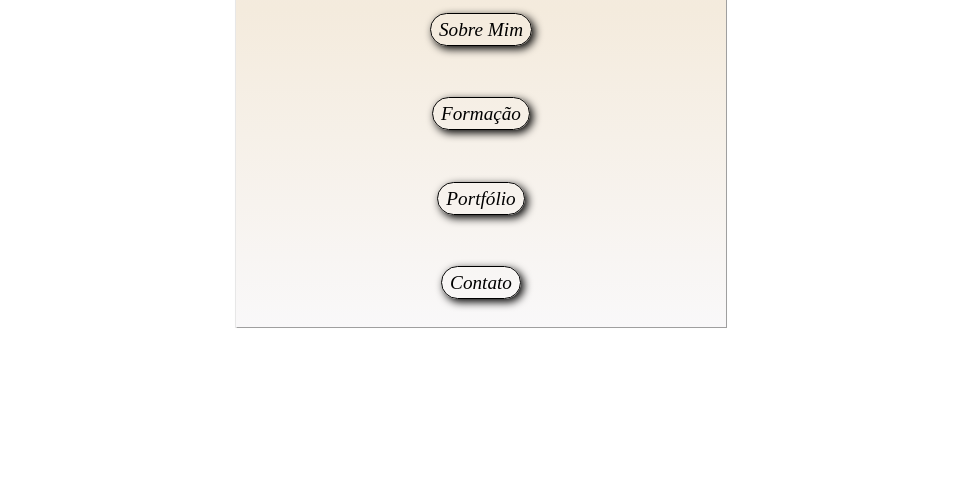
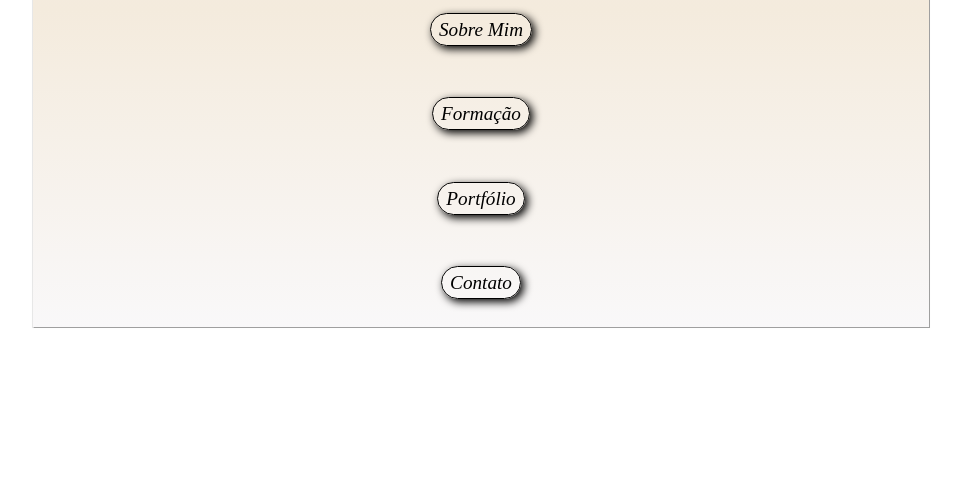
Before and after one commit to Adriellymede/Portfolio, a plain HTML site: page index.html in a window 1280 px wide. Shown: the part 307-800 px from the top of the page, without its empty margins (159-1120 px from the left). Drawn offline with Linux system fonts and the light colour scheme.

Commit message:
Update style.css

```diff
--- a/style.css
+++ b/style.css
@@ -23,7 +23,8 @@ article{
     background-image:linear-gradient(to bottom, var(--r),var(--rs), var(--g));
     border-radius: black 2px 2px 2px;
     box-shadow: rgba(0, 0, 0, 0.377) 0.2px 0.2px 1px 1px;
-    max-width: 490px;
+    max-width: 70%;
+    heigth: auto;
     width: 99%;
     text-align: center;
 
```
